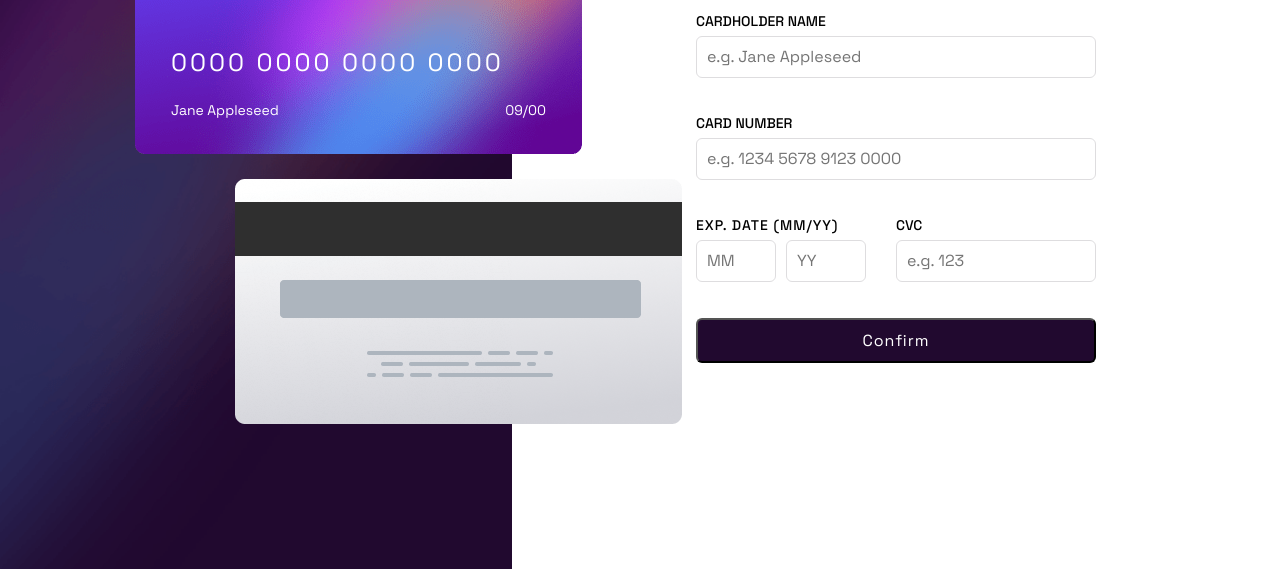
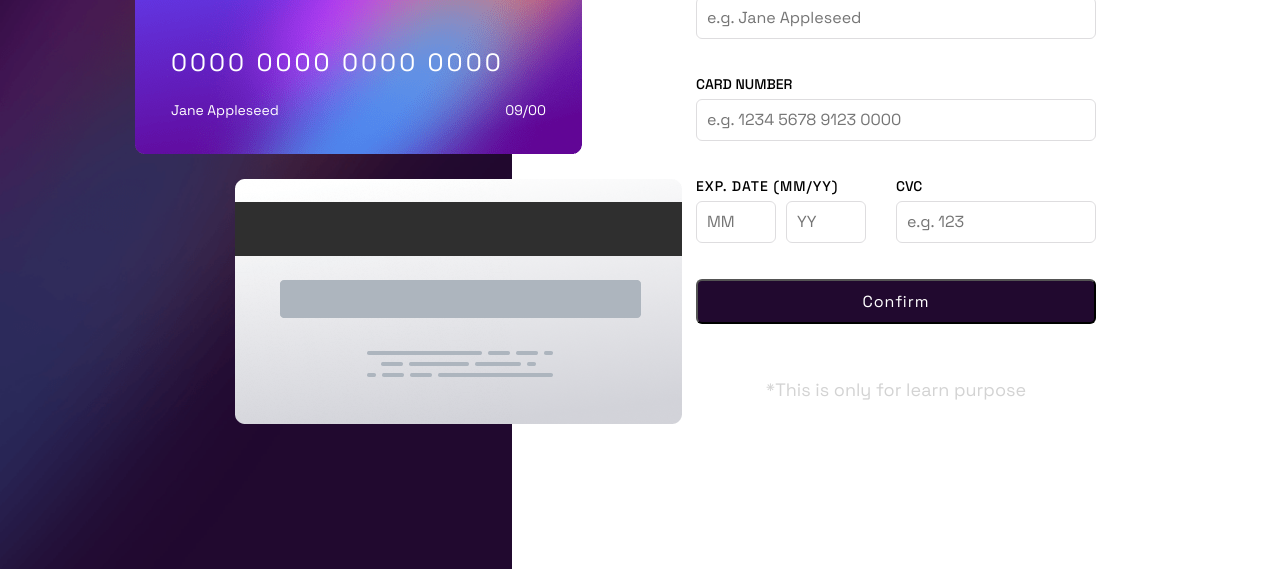
Before and after one commit to IyanTheekshana/ccProject, a website: page index.html in a window 1280 px wide. Shown: the part 231-800 px from the top of the page. Drawn offline with nearby package versions, Linux system fonts and the light colour scheme.

Commit message:
added disclaim

```diff
--- a/app.js
+++ b/app.js
@@ -13,6 +13,7 @@ const app = Vue.createApp({
       return this.code != 0
         ? this.code
             .match(/.{1,4}/g)
+
             .join(" ")
             .slice(0, 20)
         : "0000 0000 0000 0000";
--- a/index.html
+++ b/index.html
@@ -132,6 +132,7 @@
             </div>
           </form>
         </div>
+        <p class="disclaim">*This is only for learn purpose</p>
       </div>
     </main>
 
--- a/sass/_layout.scss
+++ b/sass/_layout.scss
@@ -19,6 +19,7 @@
 
   &--right {
     display: flex;
+    flex-direction: column;
     justify-content: center;
     align-items: center;
     flex-basis: 60%;
@@ -34,6 +35,12 @@
   }
 }
 
+.disclaim {
+  align-self: center;
+  margin-top: 3rem;
+  color: #d3d3d3;
+}
+
 .center-images {
   transform: translateX(70px);
   display: flex;
```
Also changed, not shown: css/style.css.
